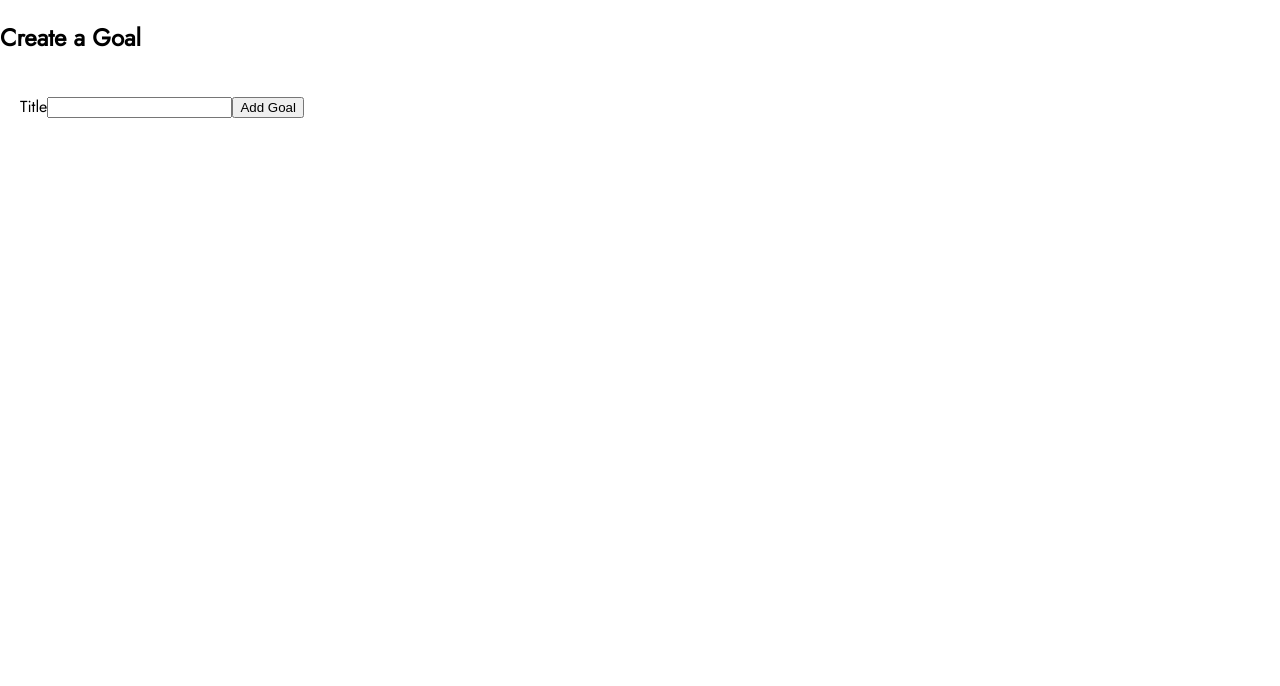
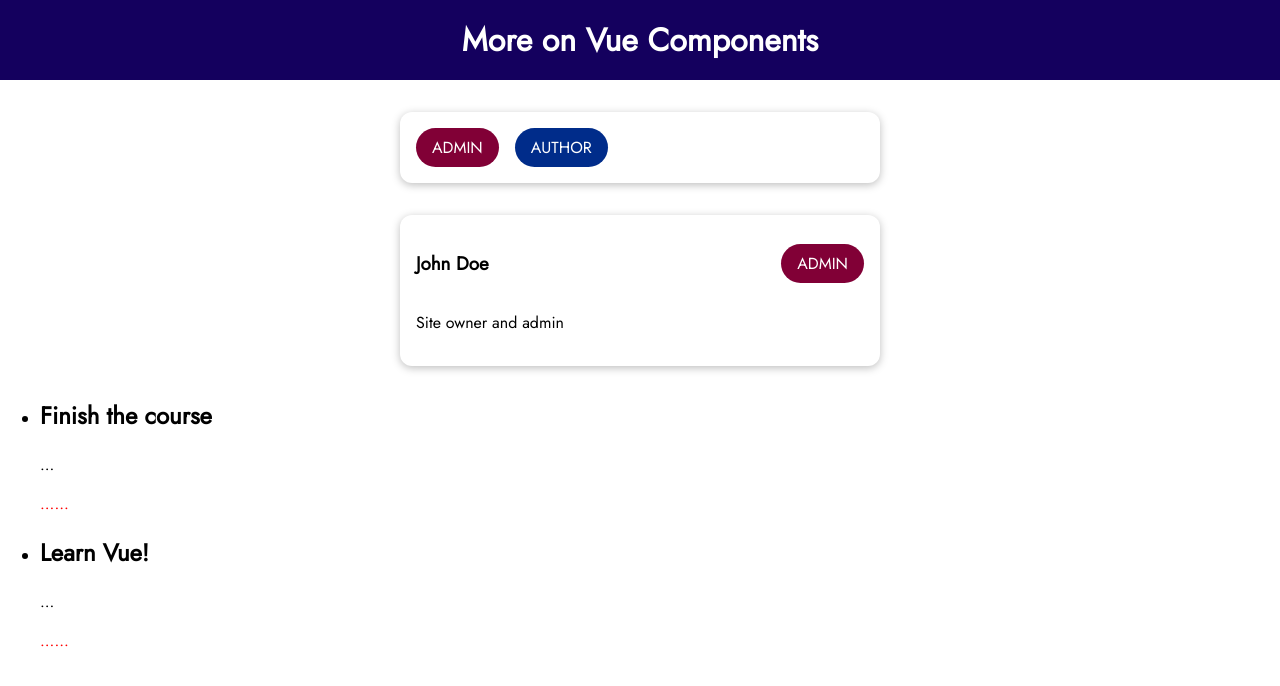
Before and after one commit to nzkks/vuejs-project, a Vue app: page / in a window 1280 px wide. Shown: the top 686 px of the page. Built offline with nearby package versions, Linux system fonts and the light colour scheme.

Commit message:
rename theHeader component to BaseHeader

```diff
--- a/src/App.vue
+++ b/src/App.vue
@@ -2,22 +2,22 @@
   <!-- <friend-contacts /> -->
   <!-- <users-wrapper /> -->
   <!-- <knowledge-topics /> -->
-  <!-- <UserBadges /> -->
+  <UserBadges />
   <!-- <DynamicComponents /> -->
-  <SampleForm />
+  <!-- <SampleForm /> -->
 </template>
 
 <script>
 // import DynamicComponents from './components/dynamicComponents/DynamicComponents.vue';
-import SampleForm from './components/teleport/SampleForm.vue';
+// import SampleForm from './components/teleport/SampleForm.vue';
 
-// import UserBadges from './components/userBadges/UserBadges.vue';
+import UserBadges from './components/userBadges/UserBadges.vue';
 
 export default {
   components: {
-    // UserBadges
+    UserBadges,
     // DynamicComponents,
-    SampleForm,
+    // SampleForm,
   },
   data() {
     return {};
--- a/src/components/layout/TheHeader.vue
+++ b/src/components/layout/BaseHeader.vue
@@ -1,6 +1,6 @@
 <template>
   <header>
-    <h1>More on Vue Components</h1>
+    <h1><slot></slot></h1>
   </header>
 </template>
 
--- a/src/components/userBadges/UserBadges.vue
+++ b/src/components/userBadges/UserBadges.vue
@@ -1,6 +1,6 @@
 <template>
   <div>
-    <TheHeader />
+    <BaseHeader>More on Vue Components</BaseHeader>
     <BadgeList />
     <UserInfo :full-name="activeUser.name" :info-text="activeUser.description" :role="activeUser.role" />
     <CourseGoals #default="slotProps">
@@ -12,13 +12,13 @@
 </template>
 
 <script>
-import TheHeader from '../layout/TheHeader.vue';
+import BaseHeader from '../layout/BaseHeader.vue';
 import UserInfo from './UserInfo.vue';
 import BadgeList from './BadgeList.vue';
 import CourseGoals from './CourseGoals.vue';
 
 export default {
-  components: { BadgeList, CourseGoals, TheHeader, UserInfo },
+  components: { BadgeList, CourseGoals, BaseHeader, UserInfo },
   data() {
     return {
       activeUser: {
```
